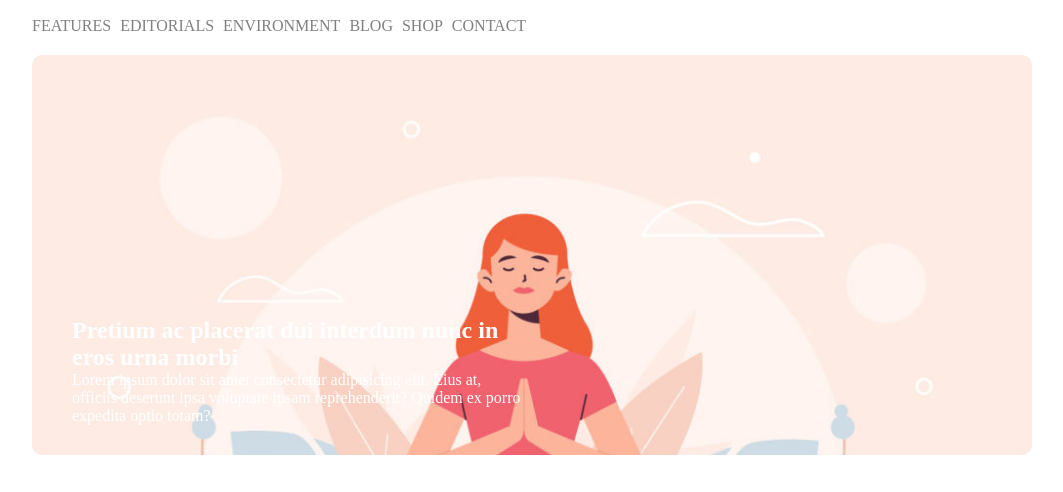
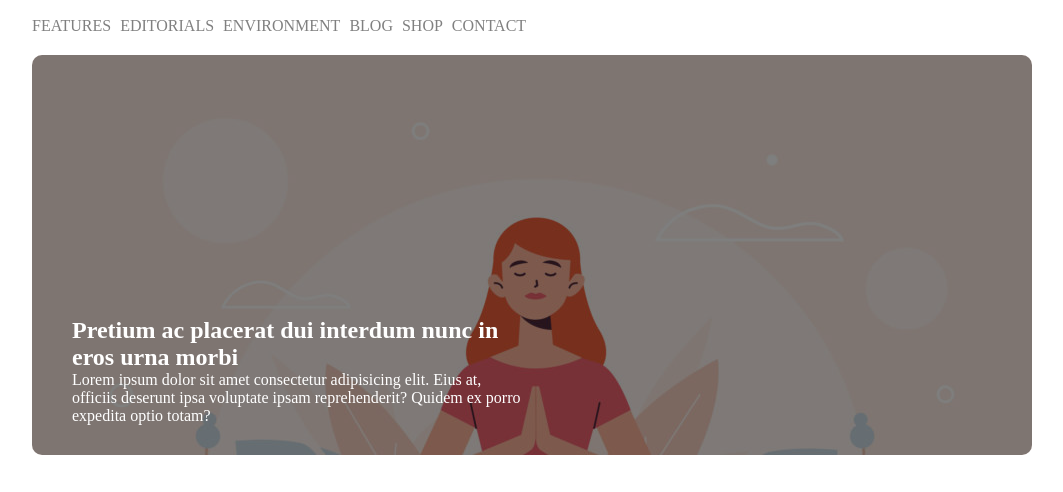
Before and after one commit to ClaudioMattina/htmlcss-wp, a plain HTML site: page index.html in a window 1280 px wide. Shown: the part 83-575 px from the top of the page, without its empty margins (108-1171 px from the left). Drawn offline with Linux system fonts and the light colour scheme.

Commit message:
opacità banner

```diff
--- a/index.html
+++ b/index.html
@@ -34,7 +34,9 @@
 
         <!-- section yellow -->
         <section>
+
                 <div class="section">
+                    <div class="opacità-banner">
                         <!-- contenuto della prima sezione -->
                         <div class="contenuto">
                             <h1>Pretium ac placerat dui interdum nunc in eros urna morbi</h1>
@@ -44,6 +46,8 @@
 
                         </div>
                     </div>
+                </div>
+
             <!-- fine section yellow -->
         </section>
 
--- a/style.css
+++ b/style.css
@@ -47,14 +47,19 @@ li:hover{
     margin-top: 30px;
 }
 
+.opacità-banner{
+    background-color: rgba( 0, 0, 0, 0.5);
+    width: 100%;
+    height: 400px;
+    border-radius: 10px;
+}
+
 .section{
     border-radius: 10px;
     width: 100%;
     height: 400px;
     margin-bottom: 40px;
     background-image: url("img/banner.jpg");
-    background-position-x: center;
-    background-size: 100%;
     position: relative;
 }
 
```
Lines whose indentation alone changed are shown as unchanged.
